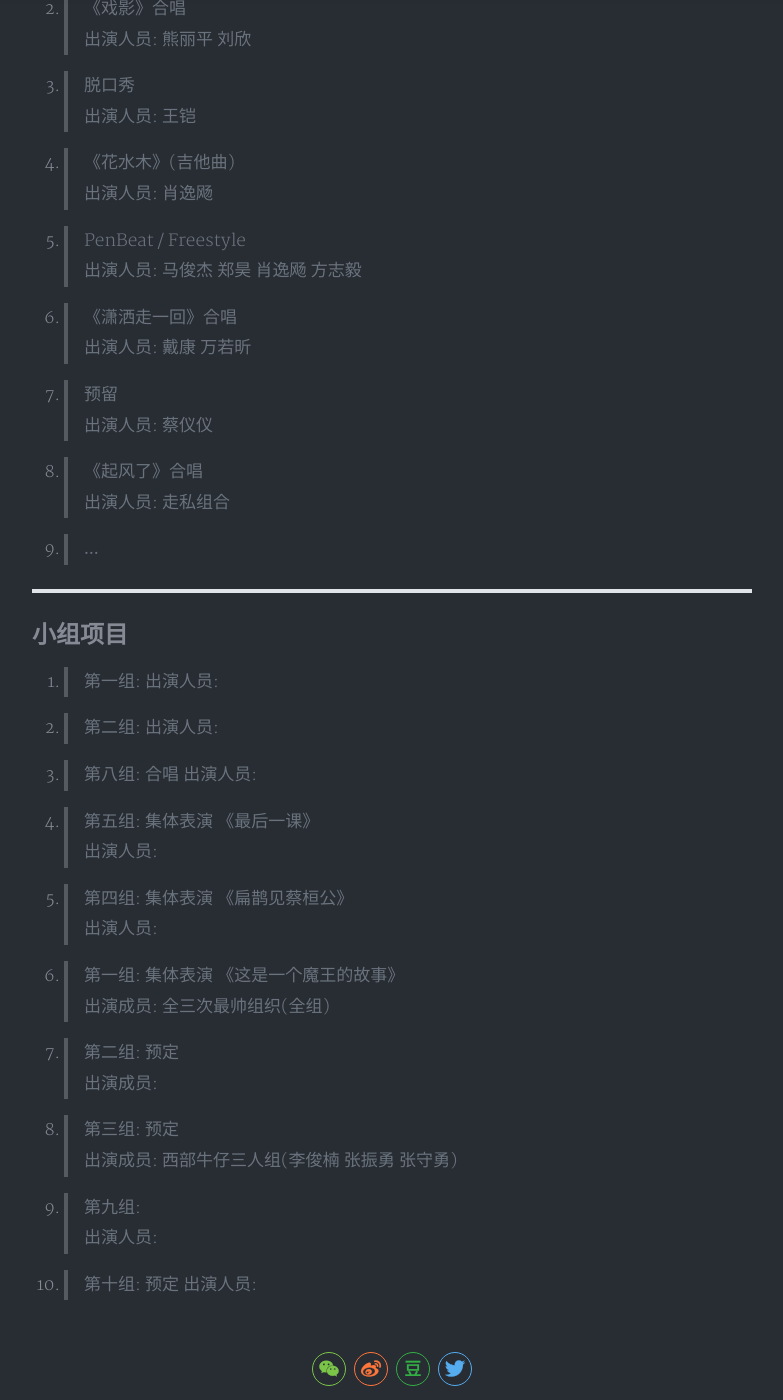
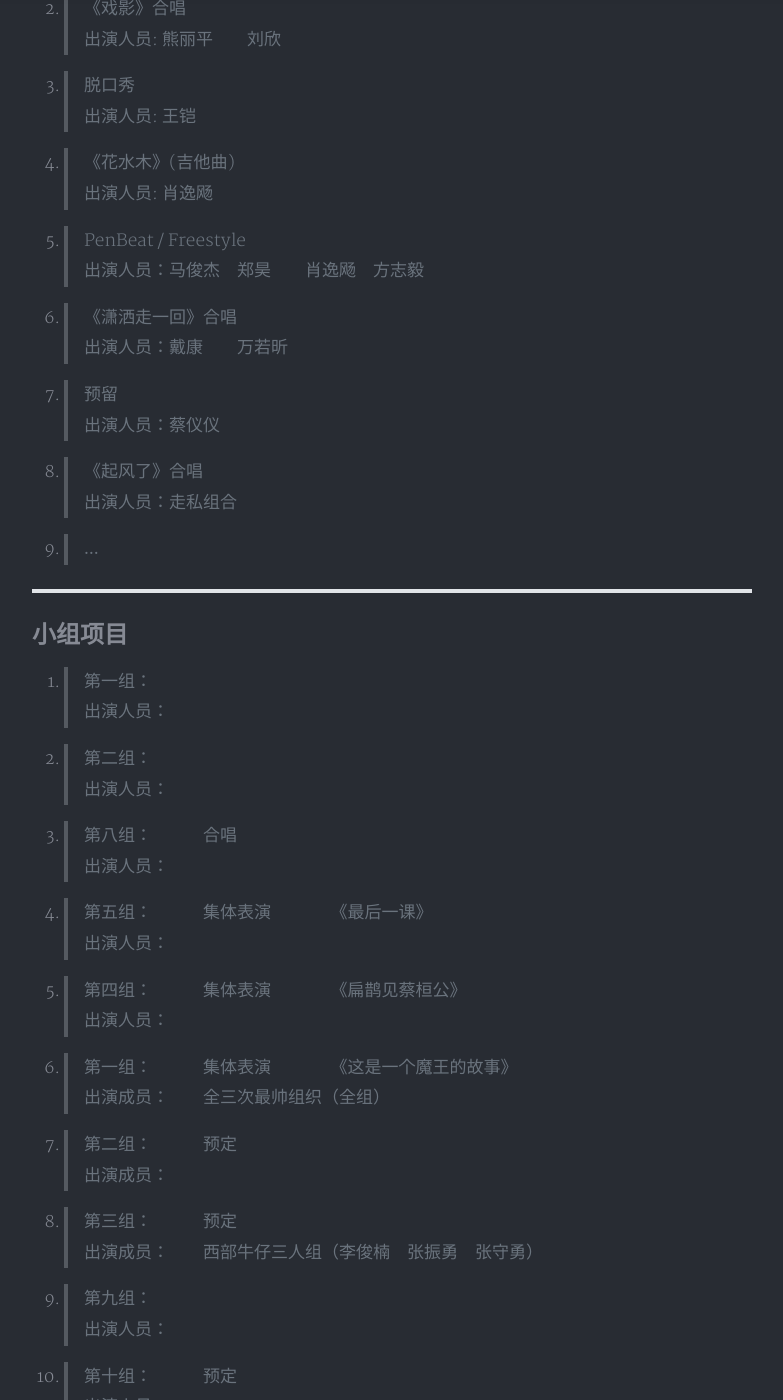
Before and after one commit to yxyz201809/yxyz201809.github.io, a Jekyll site: the page built from _posts/2019-12-16-new-years-eve-party.md, in a window 1280 px wide and 1400 px high, scrolled down 782 px. Shown: the whole window, without its empty margins (248-1031 px from the left). Built offline with Jekyll 4.4.1, drawn with Linux system fonts in a browser that asks for light colours; nearby versions of some CDN libraries; a style sheet for code colours, icons or effects is not loaded; some of the changed text lies outside the part shown.

Commit message:
Update 2019-12-16-new-years-eve-party.md

```diff
--- a/_posts/2019-12-16-new-years-eve-party.md
+++ b/_posts/2019-12-16-new-years-eve-party.md
@@ -10,7 +10,7 @@
 
 
 > 说明:
-> 总时长不得超过 3 小时, 单个个人项目不得超过 (占位) 分钟,
+> 总时长不得超过 3 小时, 单个个人项目不得超过（占位）分钟,
 > 集体项目控制在 15 ~ 20 分钟
 
 
@@ -22,7 +22,7 @@
 	> 出演人员: 淑倩组合
 
 2.	> 《戏影》合唱
-	> 出演人员: 熊丽平	刘欣
+	> 出演人员: 熊丽平　　刘欣
 
 3.	> 脱口秀
 	> 出演人员: 王铠
@@ -31,47 +31,47 @@
 	> 出演人员: 肖逸飏
 
 5.	> PenBeat / Freestyle
-	> 出演人员: 马俊杰	郑昊	肖逸飏	方志毅
+	> 出演人员：马俊杰　郑昊　　肖逸飏　方志毅
 
 6.	> 《潇洒走一回》合唱
-	> 出演人员: 戴康	万若昕
+	> 出演人员：戴康　　万若昕
 
 7.	> 预留
-	> 出演人员: 蔡仪仪
+	> 出演人员：蔡仪仪
 
 8.	> 《起风了》合唱
-	> 出演人员: 走私组合
+	> 出演人员：走私组合
 
 9.	> ...
 
 ***
 ## **小组项目**
-1.	> 第一组:
-	> 出演人员:
+1.	> 第一组：
+	> 出演人员：
 
-2.	> 第二组:
-	> 出演人员:
+2.	> 第二组：
+	> 出演人员：
 
-3.	> 第八组:   	合唱
-	> 出演人员:
+3.	> 第八组：　　　合唱
+	> 出演人员：
 
-4.	> 第五组:		集体表演		《最后一课》
-	> 出演人员:
+4.	> 第五组：　　　集体表演　　　　《最后一课》
+	> 出演人员：
 
-5.	> 第四组:		集体表演		《扁鹊见蔡桓公》
-	> 出演人员:
+5.	> 第四组：　　　集体表演　　　　《扁鹊见蔡桓公》
+	> 出演人员：
 
-6.	> 第一组:		集体表演		《这是一个魔王的故事》
-	> 出演成员:  	全三次最帅组织(全组)
+6.	> 第一组：　　　集体表演　　　　《这是一个魔王的故事》
+	> 出演成员：　　全三次最帅组织（全组）
 
-7.	> 第二组:		预定
-	> 出演成员:
+7.	> 第二组：　　　预定
+	> 出演成员：
 
-8.	> 第三组: 		预定
-	> 出演成员:  	西部牛仔三人组(李俊楠 张振勇 张守勇)
+8.	> 第三组：　　　预定
+	> 出演成员：　　西部牛仔三人组（李俊楠　张振勇　张守勇）
 
-9.	> 第九组:
-	> 出演人员:
+9.	> 第九组：
+	> 出演人员：
 
-10.	> 第十组: 		预定
-	> 出演人员:
+10.	> 第十组：　　　预定
+	> 出演人员：
```
